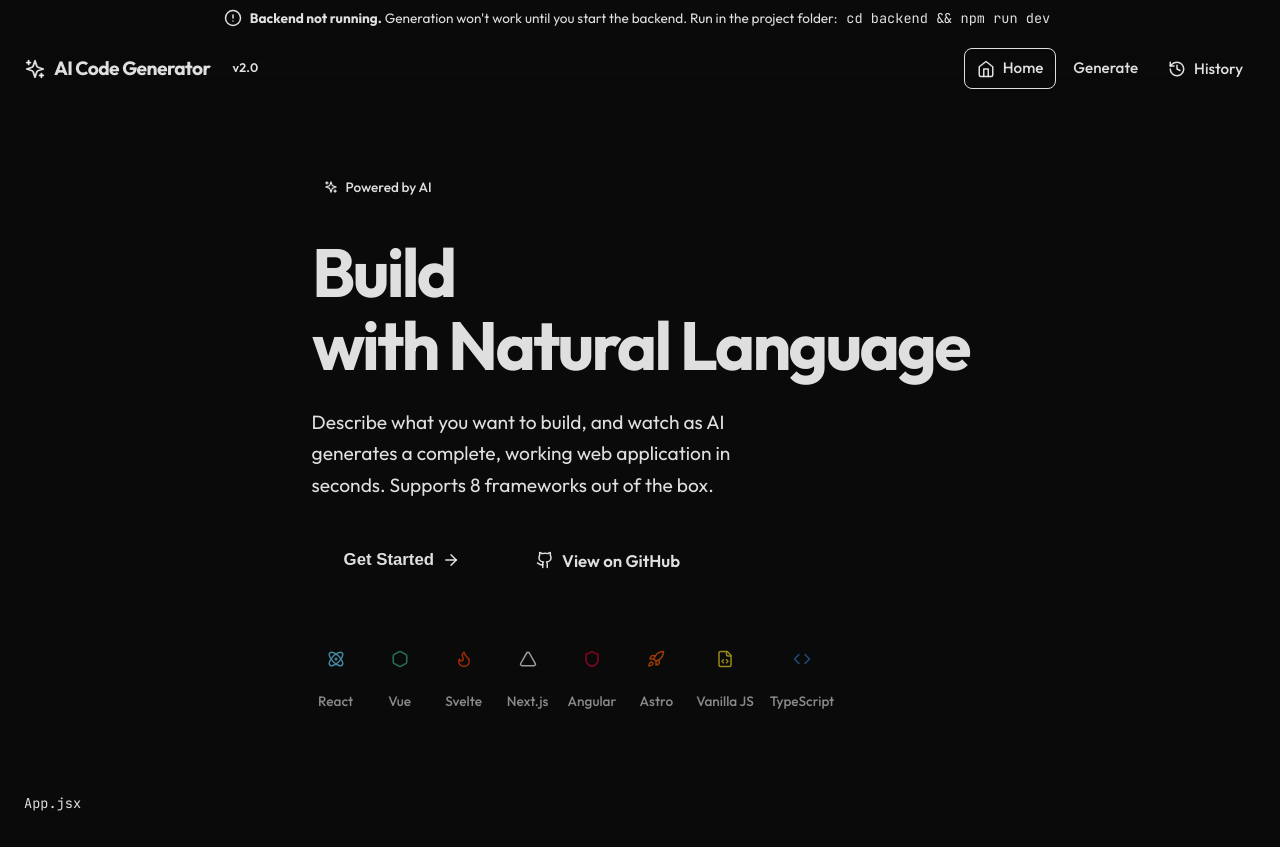
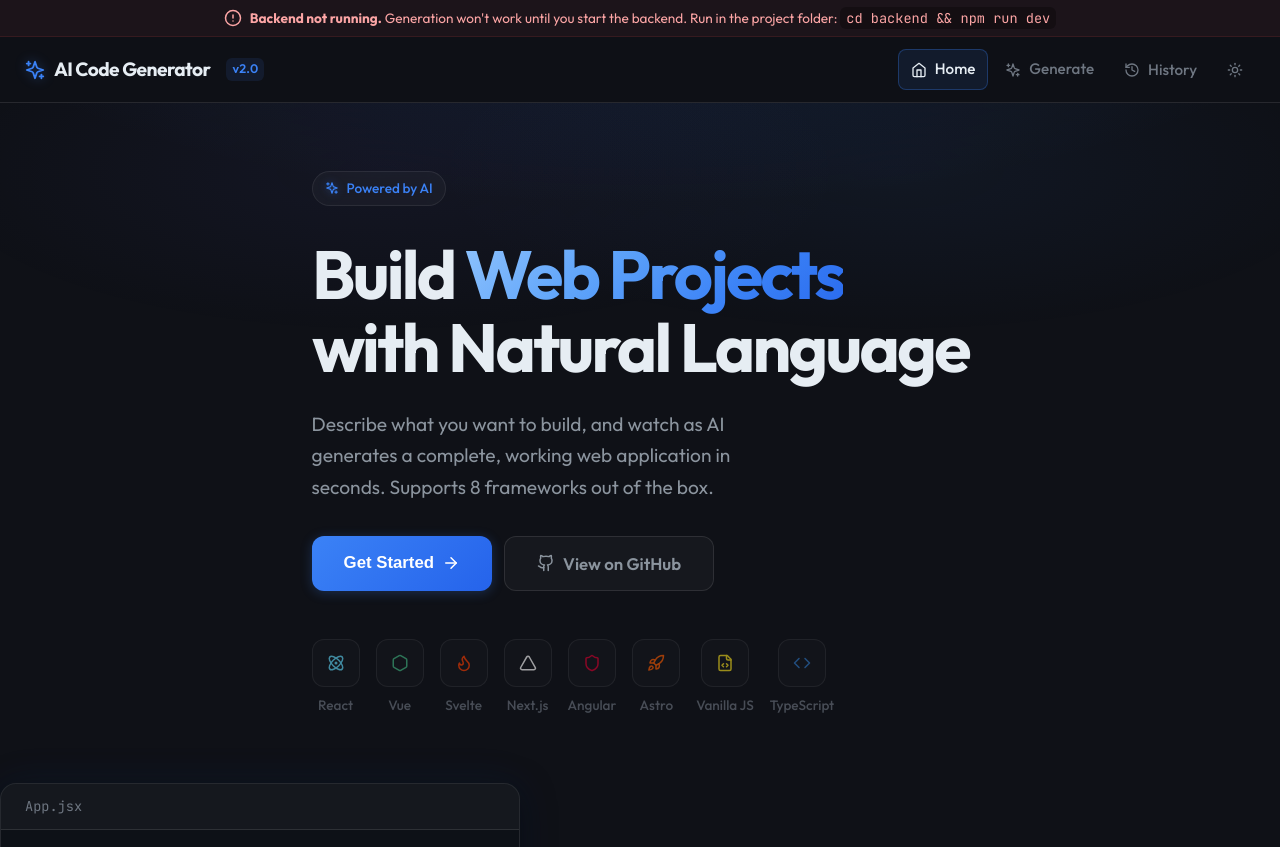
Before and after one commit to rakeshthakkuri/AutoDev, a React (Vite) app in the folder frontend/: page / in a window 1280 px wide. Built offline with nearby package versions, Linux system fonts and the light colour scheme; no server answers.

Commit message:
Add dark/light theme toggle with persistent settings store

```diff
--- a/frontend/index.html
+++ b/frontend/index.html
@@ -1,5 +1,5 @@
 <!doctype html>
-<html lang="en">
+<html lang="en" data-theme="dark">
   <head>
     <meta charset="UTF-8" />
     <link rel="icon" type="image/svg+xml" href="/vite.svg" />
--- a/frontend/src/App.tsx
+++ b/frontend/src/App.tsx
@@ -5,6 +5,7 @@
 import KeyboardShortcuts from './components/KeyboardShortcuts';
 import ErrorBoundary from './components/ErrorBoundary';
 import BackendConnectionBanner from './components/BackendConnectionBanner';
+import { useSettingsStore } from './store/settings';
 import './App.css';
 
 function AnimatedRoutes() {
@@ -18,6 +19,9 @@
 }
 
 function App() {
+  const theme = useSettingsStore((s) => s.theme);
+  const isDark = theme === 'dark';
+
   return (
     <BrowserRouter>
       <ErrorBoundary>
@@ -27,11 +31,14 @@
           toastOptions={{
             duration: 3000,
             style: {
-              background: '#1e1e2e',
-              color: '#e0e0e0',
-              borderRadius: '8px',
-              border: '1px solid rgba(255,255,255,0.1)',
+              background: isDark ? '#161b22' : '#ffffff',
+              color: isDark ? '#e6edf3' : '#1f2328',
+              borderRadius: '12px',
+              border: isDark ? '1px solid rgba(255,255,255,0.1)' : '1px solid rgba(0,0,0,0.1)',
               fontSize: '14px',
+              fontFamily: 'Outfit, -apple-system, BlinkMacSystemFont, sans-serif',
+              padding: '12px 16px',
+              boxShadow: isDark ? '0 8px 32px rgba(0,0,0,0.5)' : '0 8px 32px rgba(0,0,0,0.1)',
             },
             success: { iconTheme: { primary: '#10b981', secondary: '#fff' } },
             error: { iconTheme: { primary: '#ef4444', secondary: '#fff' } },
--- a/frontend/src/components/CodeEditor.tsx
+++ b/frontend/src/components/CodeEditor.tsx
@@ -1,7 +1,8 @@
 import { useState, useEffect, useRef, useMemo } from 'react';
 import Editor from '@monaco-editor/react';
-import { Save, RotateCcw, Keyboard, Map, Loader2 } from 'lucide-react';
+import { Save, RotateCcw, Keyboard, Map, Loader2, ChevronRight } from 'lucide-react';
 import { GenerationStore } from '../store/generation';
+import { useSettingsStore } from '../store/settings';
 
 interface CodeEditorProps {
   file: string;
@@ -36,6 +37,23 @@
   return `${(bytes / (1024 * 1024)).toFixed(1)} MB`;
 }
 
+function FileBreadcrumb({ path }: { path: string }) {
+  if (!path) return null;
+  const parts = path.split('/').filter(Boolean);
+  return (
+    <div className="editor-breadcrumb">
+      {parts.map((part, i) => (
+        <span key={i}>
+          {i > 0 && <ChevronRight size={10} className="breadcrumb-separator" />}
+          <span className={i === parts.length - 1 ? 'breadcrumb-current' : ''}>
+            {part}
+          </span>
+        </span>
+      ))}
+    </div>
+  );
+}
+
 export default function CodeEditor({ file, content }: CodeEditorProps) {
   const [editorContent, setEditorContent] = useState(content);
   const [isModified, setIsModified] = useState(false);
@@ -51,6 +69,8 @@
     streamingFile,
     streamingContent,
   } = GenerationStore();
+
+  const appTheme = useSettingsStore((s) => s.theme);
 
   const isStreaming = streamingFile === file && !!file;
   const displayContent = isStreaming ? streamingContent : editorContent;
@@ -137,17 +157,17 @@
         <span>
           {file ? (
             <>
-              {file}
+              <FileBreadcrumb path={file} />
               {isModified && <span className="dirty-indicator"> *</span>}
               {isStreaming && (
                 <span className="streaming-badge">
                   <Loader2 size={10} className="spin" />
-                  Streaming...
+                  Streaming
                 </span>
               )}
             </>
           ) : (
-            'Select a file'
+            'Select a file to edit'
           )}
         </span>
         {file && (
@@ -161,7 +181,7 @@
                 title="Toggle minimap"
                 aria-label="Toggle minimap"
               >
-                <Map size={11} />
+                <Map size={12} />
               </button>
             </div>
 
@@ -178,7 +198,7 @@
                   title="Revert changes"
                   aria-label="Revert changes"
                 >
-                  <RotateCcw size={13} />
+                  <RotateCcw size={12} />
                   Revert
                 </button>
                 <button
@@ -187,7 +207,7 @@
                   title="Save changes"
                   aria-label="Save changes"
                 >
-                  <Save size={13} />
+                  <Save size={12} />
                   Save
                 </button>
               </>
@@ -202,12 +222,12 @@
           defaultLanguage="javascript"
           language={language}
           value={displayContent || '// Select a file to view code'}
-          theme="vs-dark"
+          theme={appTheme === 'dark' ? 'vs-dark' : 'light'}
           onChange={handleEditorChange}
           onMount={handleEditorDidMount}
           options={{
             minimap: { enabled: showMinimap },
-            fontSize: 13,
+            fontSize: 14,
             fontFamily: "'JetBrains Mono', 'Fira Code', monospace",
             readOnly: isStreaming,
             wordWrap: 'on',
@@ -215,6 +235,8 @@
             scrollBeyondLastLine: false,
             smoothScrolling: true,
             cursorBlinking: isStreaming ? 'phase' : 'blink',
+            padding: { top: 12 },
+            lineHeight: 22,
           }}
         />
       ) : (
--- a/frontend/src/components/Navbar.tsx
+++ b/frontend/src/components/Navbar.tsx
@@ -1,6 +1,7 @@
 import { Link, useLocation } from 'react-router-dom';
-import { Sparkles, Home, History, Save, Download, Plus } from 'lucide-react';
+import { Sparkles, Home, History, Save, Download, Plus, Sun, Moon } from 'lucide-react';
 import { GenerationStore } from '../store/generation';
+import { useSettingsStore } from '../store/settings';
 import { getStorageInfo } from '../services/storage';
 
 interface NavbarProps {
@@ -25,9 +26,10 @@
   const location = useLocation();
   const fileCount = GenerationStore((s) => Object.keys(s.files).length);
   const hasEdits = GenerationStore((s) => Object.keys(s.editedFiles).length > 0);
-  // Framework can be used for display — kept in store for future use
   const canSave = fileCount > 0;
   const storageInfo = getStorageInfo();
+  const theme = useSettingsStore((s) => s.theme);
+  const toggleTheme = useSettingsStore((s) => s.toggleTheme);
 
   return (
     <header className="navbar" role="banner">
@@ -40,28 +42,35 @@
 
         <nav className="navbar-actions" aria-label="Main navigation">
           <Link to="/" className={`navbar-btn ${location.pathname === '/' ? 'active' : ''}`} title="Home" aria-label="Home" aria-current={location.pathname === '/' ? 'page' : undefined}>
-            <Home size={18} /><span>Home</span>
+            <Home size={16} /><span>Home</span>
           </Link>
           <Link to="/generate" className={`navbar-btn ${location.pathname === '/generate' ? 'active' : ''}`} title="Generate" aria-label="Generate project" aria-current={location.pathname === '/generate' ? 'page' : undefined}>
-            <span>Generate</span>
+            <Sparkles size={16} /><span>Generate</span>
           </Link>
           <button type="button" onClick={onHistoryOpen} className="navbar-btn" title="Project History" aria-label="Open project history">
-            <History size={18} /><span>History</span>
+            <History size={16} /><span>History</span>
           </button>
+
+          <button type="button" onClick={toggleTheme} className="navbar-btn" title={`Switch to ${theme === 'dark' ? 'light' : 'dark'} mode`} aria-label={`Switch to ${theme === 'dark' ? 'light' : 'dark'} mode`}>
+            {theme === 'dark' ? <Sun size={16} /> : <Moon size={16} />}
+          </button>
+
+          {(showNew || showSave || showDownload) && <div className="navbar-divider" />}
+
           {showNew && (
-            <button type="button" onClick={onNewProject} className="navbar-btn" title="New Project (⌘N)" aria-label="New project">
-              <Plus size={18} /><span>New</span>
+            <button type="button" onClick={onNewProject} className="navbar-btn" title="New Project" aria-label="New project">
+              <Plus size={16} /><span>New</span>
             </button>
           )}
           {showSave && (
-            <button type="button" onClick={onSaveClick} className="navbar-btn navbar-btn-primary" disabled={!canSave} title="Save project (⌘S)" aria-label="Save project">
-              <Save size={18} /><span>Save</span>
-              {hasEdits && <span className="navbar-unsaved" aria-hidden="true">•</span>}
+            <button type="button" onClick={onSaveClick} className="navbar-btn navbar-btn-primary" disabled={!canSave} title="Save project" aria-label="Save project">
+              <Save size={16} /><span>Save</span>
+              {hasEdits && <span className="navbar-unsaved" aria-hidden="true">*</span>}
             </button>
           )}
           {showDownload && (
             <button type="button" onClick={onDownloadClick} className="navbar-btn" disabled={!canSave} title="Download as ZIP" aria-label="Download project as ZIP">
-              <Download size={18} /><span>ZIP</span>
+              <Download size={16} /><span>ZIP</span>
             </button>
           )}
         </nav>
--- a/frontend/src/index.css
+++ b/frontend/src/index.css
@@ -2,16 +2,16 @@
   font-family: Inter, system-ui, Avenir, Helvetica, Arial, sans-serif;
   line-height: 1.5;
   font-weight: 400;
-
-  color-scheme: dark;
-  color: rgba(255, 255, 255, 0.87);
-  background-color: #0a0a0a;
 
   font-synthesis: none;
   text-rendering: optimizeLegibility;
   -webkit-font-smoothing: antialiased;
   -moz-osx-font-smoothing: grayscale;
 }
+
+/* Color-scheme is driven by data-theme on <html> */
+[data-theme="dark"] { color-scheme: dark; color: #e6edf3; background-color: #0f1117; }
+[data-theme="light"] { color-scheme: light; color: #1f2328; background-color: #ffffff; }
 
 body {
   margin: 0;
--- /dev/null
+++ b/frontend/src/store/settings.ts
@@ -0,0 +1,40 @@
+import { create } from 'zustand';
+import { persist } from 'zustand/middleware';
+
+type Theme = 'dark' | 'light';
+
+interface SettingsState {
+  theme: Theme;
+  toggleTheme: () => void;
+  setTheme: (theme: Theme) => void;
+}
+
+function applyTheme(theme: Theme) {
+  document.documentElement.setAttribute('data-theme', theme);
+}
+
+export const useSettingsStore = create<SettingsState>()(
+  persist(
+    (set, get) => ({
+      theme: 'dark',
+      toggleTheme: () => {
+        const next = get().theme === 'dark' ? 'light' : 'dark';
+        applyTheme(next);
+        set({ theme: next });
+      },
+      setTheme: (theme: Theme) => {
+        applyTheme(theme);
+        set({ theme });
+      },
+    }),
+    {
+      name: 'app-settings',
+      onRehydrateStorage: () => (state) => {
+        // Apply the persisted theme as soon as the store rehydrates
+        if (state) {
+          applyTheme(state.theme);
+        }
+      },
+    }
+  )
+);
```
